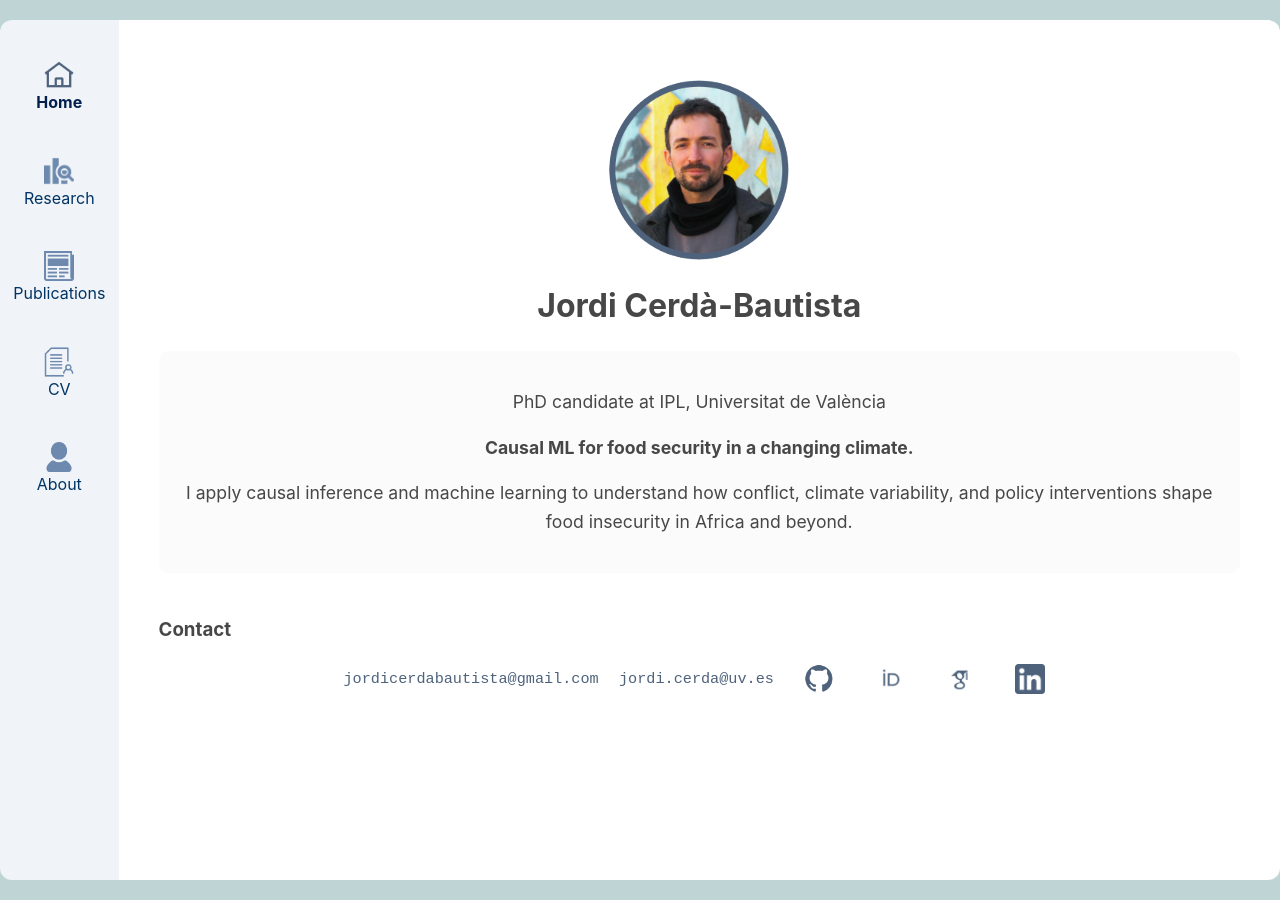
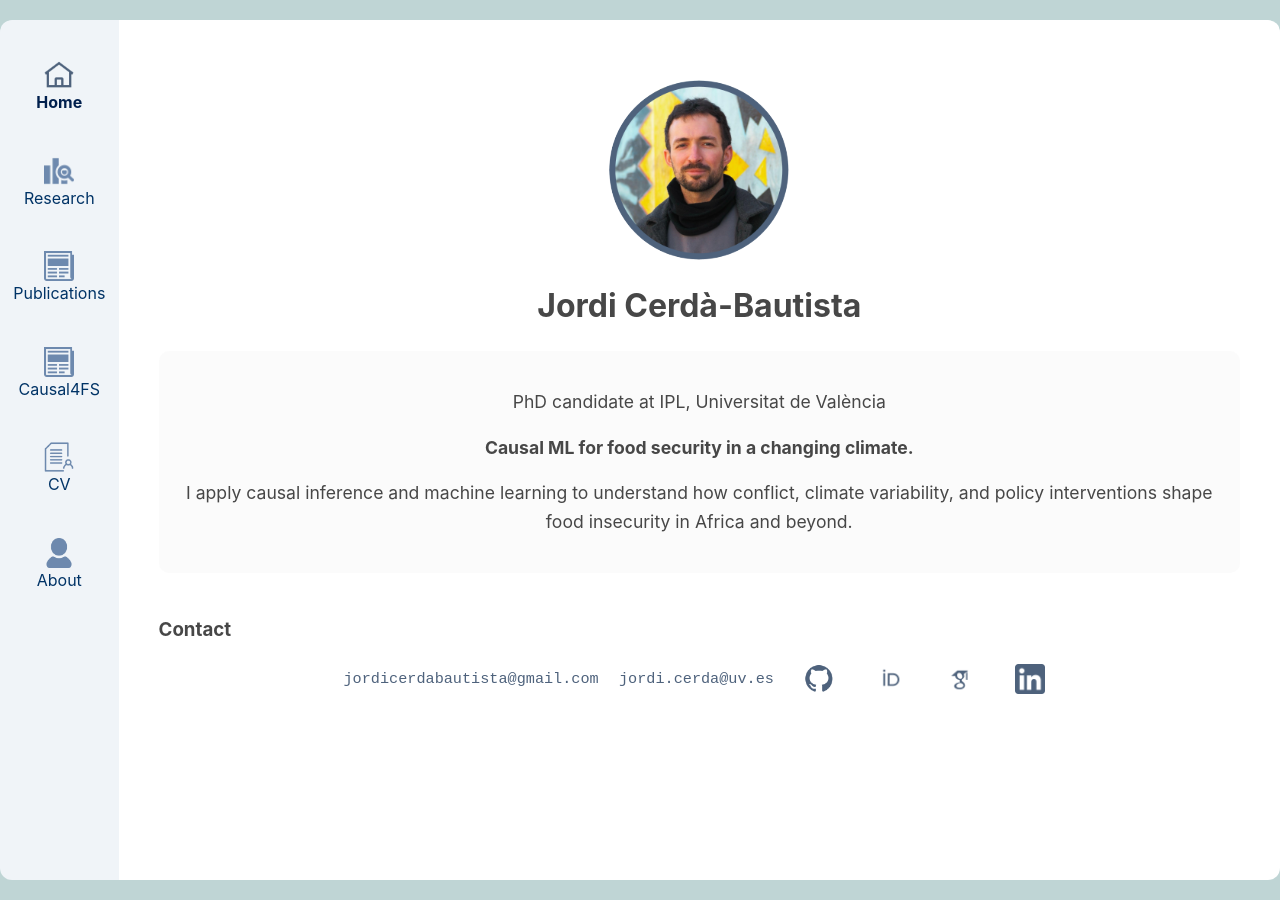
Before and after one commit to jordicbau/jordicbau.github.io, a Jekyll site: the page built from index.md, in a window 1280 px wide. Built offline with Jekyll 4.4.1, drawn with Linux system fonts in a browser that asks for light colours.

Commit message:
Update default.html

```diff
--- a/_layouts/default.html
+++ b/_layouts/default.html
@@ -23,6 +23,10 @@
           <img src="/assets/images/icons/publications.png" alt="Publications" style="width:30px; height:auto; display:block; margin:auto;">
           Publications
         </a></li>
+        <li><a href="/causal4fs.html">
+          <img src="/assets/images/icons/publications.png" alt="Causal4FS" style="width:30px; height:auto; display:block; margin:auto;">
+          Causal4FS
+        </a></li>
         <li><a href="/cv.html">
           <img src="/assets/images/icons/cv.png" alt="CV" style="width:30px; height:auto; display:block; margin:auto;">
           CV
```
